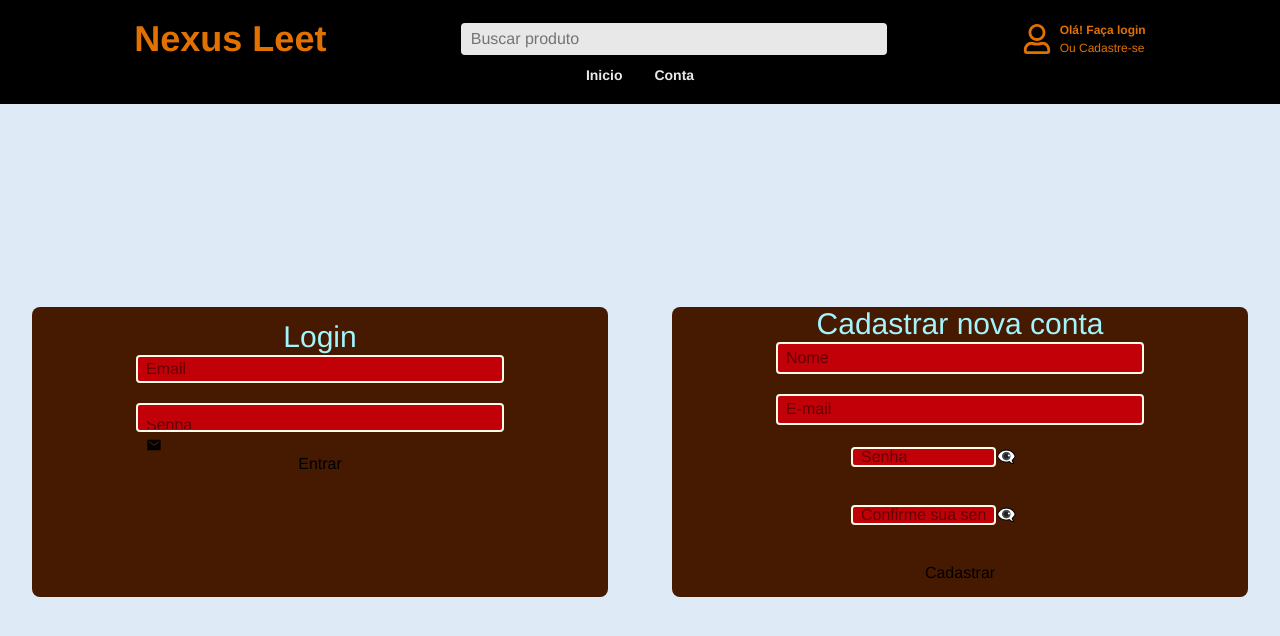
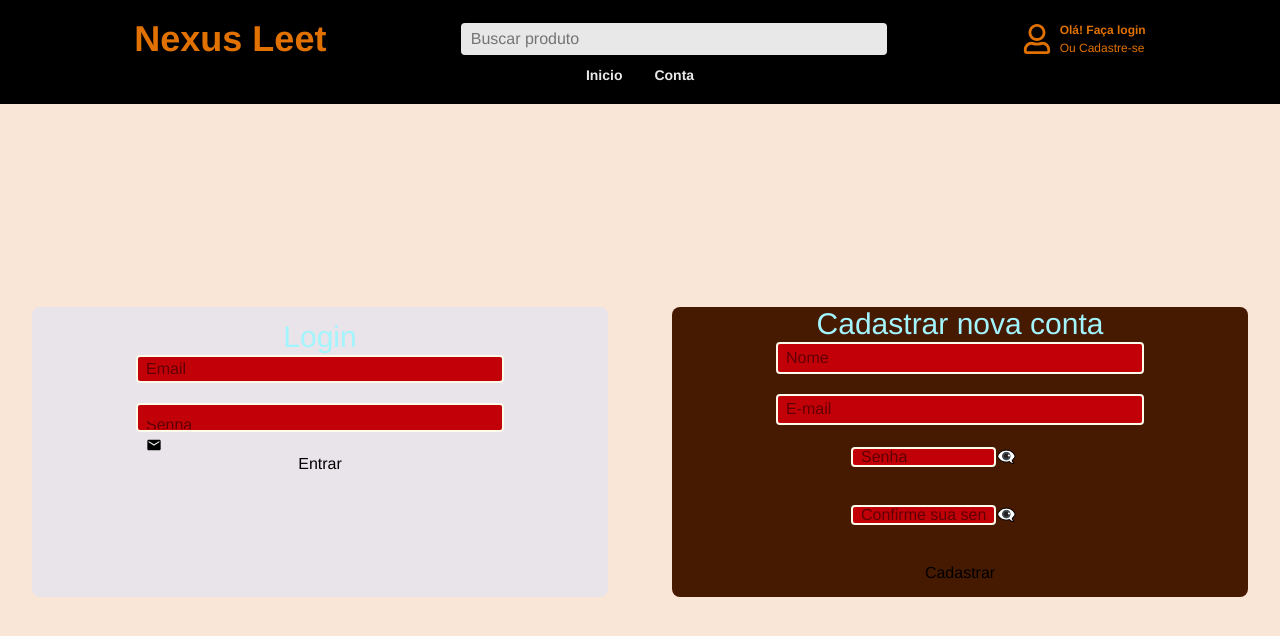
Before and after one commit to gustavocarvalho-ra/NextJs-NexusLeet, a Next.js app: page /my-account in a window 1280 px wide. Shown: the top 636 px of the page. Built offline with nearby package versions, Linux system fonts and the light colour scheme; no server answers.

Commit message:
feat: add new color

```diff
--- a/src/app/components/login/LoginForm.tsx
+++ b/src/app/components/login/LoginForm.tsx
@@ -29,7 +29,7 @@ export default function LoginForm() {
 
   return (
     <div className="w-full h-full flex items-center justify-center">
-      <div className="border-double rounded-lg p-3 w-xl bg-amber-950 h-5/12 flex flex-col justify-center">
+      <div className="border-double rounded-lg bg-(--bg-sec) p-3 w-xl h-5/12 flex flex-col justify-center">
         <h1 className="flex justify-center text-cyan-200 text-3xl">Login</h1>
         <div className="h-full w-full">
           <form onSubmit={handleLogin} className="gap-5 flex flex-col items-center h-4/5">
--- a/src/app/globals.css
+++ b/src/app/globals.css
@@ -3,7 +3,7 @@
 
 :root {
   /* --background: #0a0a0a; */
-  --background: #deebf7;
+  --background: #fae6d6;
   --bg-sec: #e9e4e9;
   --foreground: #171717;
   --text-amber: #e17100;
```
